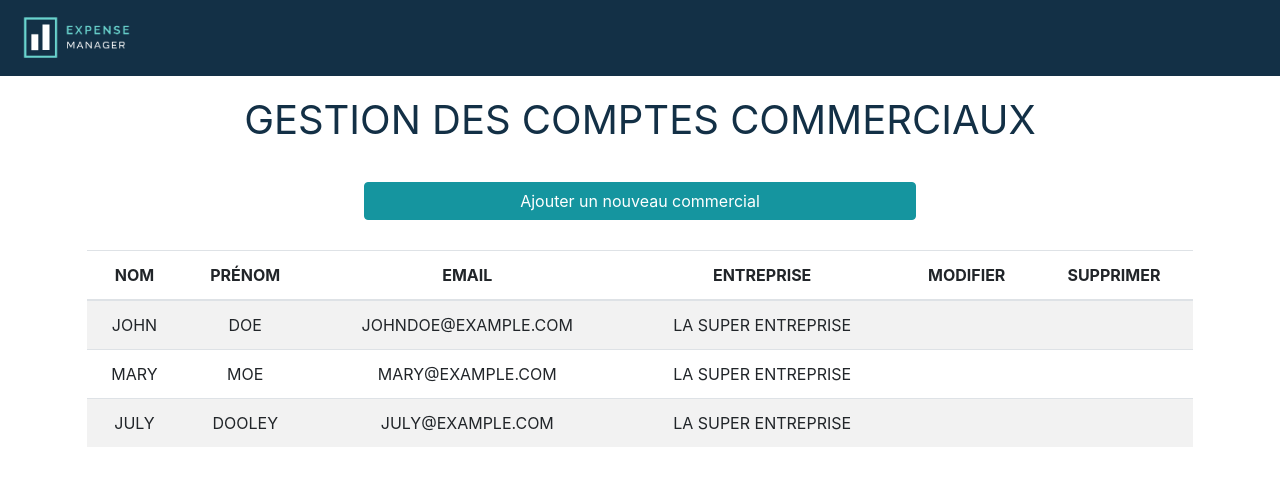
After one commit to Ellydril/ExpenseManager, a PHP site: page /gestion-comptes.html in a window 1280 px wide. The commit adds this page. Shown: the top 486 px of the page. Run offline with PHP 8.4, Linux system fonts and the light colour scheme; some libraries are stand-ins or nearby versions.

Commit message:
MàJ Appli web

```diff
--- /dev/null
+++ b/Site/Desktop/css/account-enterprise.css
@@ -0,0 +1,5 @@
+@import url("style.css");
+
+#login form {
+    width: 550px;
+}
--- /dev/null
+++ b/Site/Desktop/css/gestion-comptes.css
@@ -0,0 +1,57 @@
+@import url("style.css");
+
+body{
+    background: #FFF;
+}
+
+.navbar{
+    background: #133046;
+}
+
+.container-fluid {
+    padding-right: 0px !important;
+    padding-left: 0px !important;
+
+}
+
+h1 {
+    color:#133046 !important;
+}
+
+.mb-3, .my-3 {
+    margin-bottom: 1rem!important;
+    padding: 50px;
+}
+
+.table-responsive{
+    margin-top:50px;
+}
+
+td{
+    text-align: center;
+}
+
+thead{
+    text-align: center;
+}
+
+table{
+    margin-top:20px;
+}
+table a {
+    color:#383C3D;
+    text-decoration: none;
+}
+
+table a:hover {
+    color:#383C3D;
+    text-decoration: none;
+}
+
+.btn{
+    margin:10px;
+}
+
+.row{
+    margin-top: 20px;
+}
--- a/Site/Desktop/css/style.css
+++ b/Site/Desktop/css/style.css
@@ -1,15 +1,23 @@
 @charset "utf-8";
 @import url(http://weloveiconfonts.com/api/?family=fontawesome);
+
+
+/****** Général *****/
+/***********************/
 
 [class*="fontawesome-"]:before {
   font-family: 'FontAwesome', sans-serif;
 }
 
+
+
+/**********/
+
 body {
   -webkit-touch-callout: none;                /* prevent callout to copy image, etc when tap to hold */
   -webkit-text-size-adjust: none;             /* prevent webkit from resizing text to fit */
   -webkit-user-select: none;                  /* prevent copy paste, to allow, change 'none' to 'text' */
-  background:url(../img/expense-manager.png) #133046 no-repeat center top;
+  background:url(../img/expense-manager.png) #133046 no-repeat center;
   background-size: cover;
   /*background-image:linear-gradient(top, #A7A7A7 0%, #E4E4E4 51%);
   background-image:-webkit-linear-gradient(top, #A7A7A7 0%, #E4E4E4 51%);
@@ -30,12 +38,12 @@ body {
   text-transform:uppercase;
   width:100%;
 }
-/* Portrait layout (default) */
+
 .container {
     /*background:url(../img/expense-manager.png) no-repeat center top; /* 170px x 200px */
     position:absolute;             /* position in the center of the screen */
     left:40%;
-    top:30%;
+    top:25%;
     height:50px;                   /* text area height */
     width:100%;                   /* text area width */
     text-align:center;
@@ -63,6 +71,56 @@ h4 {
     text-align:center;
 }
 
+p {
+    line-height: 1.5em;
+}
+
+after { clear: both; }
+
+
+.event {
+    border-radius:4px;
+    -webkit-border-radius:4px;
+    color:#FFFFFF;
+    font-size:12px;
+    margin:0px 30px;
+    padding:2px 0px;
+}
+
+.event.listening {
+    background-color:#333333;
+    display:block;
+}
+
+.event.received {
+    background-color:#4B946A;
+    display:none;
+}
+
+@keyframes fade {
+    from { opacity: 1.0; }
+    50% { opacity: 0.4; }
+    to { opacity: 1.0; }
+}
+
+@-webkit-keyframes fade {
+    from { opacity: 1.0; }
+    50% { opacity: 0.4; }
+    to { opacity: 1.0; }
+}
+
+.blink {
+    animation:fade 3000ms infinite;
+    -webkit-animation:fade 3000ms infinite;
+}
+
+
+
+#logo{
+    padding: 10px 0 0 0 ;
+}
+
+
 /****** Formulaire *****/
 /***********************/
 input {
@@ -74,17 +132,15 @@ input {
   -webkit-appearance: none;
 }
 
-p {
-  line-height: 1.5em;
-}
-
-after { clear: both; }
 
 #login {
-  width: 330px;
+    width: 330px;
+    margin: auto;
+    padding-top: 5%;
 }
 
 #login form {
+
   margin: auto;
   padding: 22px 22px 22px 22px;
   width: 330px;
@@ -142,50 +198,6 @@ after { clear: both; }
 }
 
 
-
-
-.event {
-  border-radius:4px;
-  -webkit-border-radius:4px;
-  color:#FFFFFF;
-  font-size:12px;
-  margin:0px 30px;
-  padding:2px 0px;
-}
-
-.event.listening {
-  background-color:#333333;
-  display:block;
-}
-
-.event.received {
-  background-color:#4B946A;
-  display:none;
-}
-
-@keyframes fade {
-  from { opacity: 1.0; }
-  50% { opacity: 0.4; }
-  to { opacity: 1.0; }
-}
-
-@-webkit-keyframes fade {
-  from { opacity: 1.0; }
-  50% { opacity: 0.4; }
-  to { opacity: 1.0; }
-}
-
-.blink {
-  animation:fade 3000ms infinite;
-  -webkit-animation:fade 3000ms infinite;
-}
-
-
-
-#logo{
-  padding: 10px 0 0 0 ;
-}
-
 #Title_connexion{
   color:#FFF;
 }
@@ -199,13 +211,6 @@ after { clear: both; }
   border-color:#133046 !important;
 }
 
-
-.formulaire{
-  /*margin-left: auto;
-  margin-right: auto;*/
-  max-width: 600px;
-}
-
 label#label_checkbox{
   color:#FFF;
 }
@@ -213,8 +218,8 @@ label#label_checkbox{
 .form-signin {
   width: 100%;
   max-width: 330px;
-  /*padding: 15px;*/
-  margin: auto;
+  padding: auto;
+  margin-top:10px;
 }
 
 .form-signin input{
--- /dev/null
+++ b/Site/Desktop/gestion-comptes.html
@@ -0,0 +1,81 @@
+<!DOCTYPE html>
+<html lang="fr" >
+
+<head>
+    <meta charset="utf-8">
+    <title>Expense Manager</title>
+    <link rel="stylesheet" href="css/gestion-comptes.css">
+    <link rel="stylesheet" href="https://fonts.googleapis.com/css?family=Open+Sans:400,700">
+    <link rel="stylesheet" type="text/css" href="css/bootstrap.min.css">
+    <link rel="stylesheet" type="text/css" href="css/bootstrap.css">
+    <link rel="stylesheet" href="https://stackpath.bootstrapcdn.com/bootstrap/4.1.3/css/bootstrap.min.css" integrity="sha384-MCw98/SFnGE8fJT3GXwEOngsV7Zt27NXFoaoApmYm81iuXoPkFOJwJ8ERdknLPMO" crossorigin="anonymous">
+    <link rel="icon" type="image/png" sizes="32x32" href="img/favicon-32x32.png">
+
+
+</head>
+
+<body>
+
+<div class="container-fluid">
+    <nav class="navbar">
+        <a class="navbar-brand" href="#">
+            <img src="img/logo.png" width="auto"  height="50" alt="">
+        </a>
+    </nav>
+    <div class="row justify-content-center">
+        <h1 class="col-12 font-weight-normal">Gestion des comptes commerciaux</h1>
+        <div class="row justify-content-center">
+            <button class="btn btn-mb  col-6 btn-primary btn-block" type="submit">Ajouter un nouveau commercial</button>
+
+
+            <table class="table table-striped">
+                <thead>
+                <tr>
+                    <th>Nom</th>
+                    <th>Prénom</th>
+                    <th>Email</th>
+                    <th>Entreprise</th>
+                    <th>Modifier</th>
+                    <th>Supprimer</th>
+                </tr>
+                </thead>
+                <tbody>
+                <tr>
+                    <td>John</td>
+                    <td>Doe</td>
+                    <td>johndoe@example.com</td>
+                    <td>La Super Entreprise</td>
+                    <td><a href="#"><span class="fontawesome-edit"></span></a></td>
+                    <td><a href="#"><span class="fontawesome-trash"></span></a></td>
+                </tr>
+                <tr>
+                    <td>Mary</td>
+                    <td>Moe</td>
+                    <td>mary@example.com</td>
+                    <td>La Super Entreprise</td>
+                    <td><a href="#"><span class="fontawesome-edit"></span></a></td>
+                    <td><a href="#"><span class="fontawesome-trash"></span></a></td>
+                </tr>
+                <tr>
+                    <td>July</td>
+                    <td>Dooley</td>
+                    <td>july@example.com</td>
+                    <td>La Super Entreprise</td>
+                    <td><a href="#"><span class="fontawesome-edit"></span></a></td>
+                    <td><a href="#"><span class="fontawesome-trash"></span></a></td>
+                </tr>
+                </tbody>
+            </table>
+            </div>
+        </div>
+
+    </div>
+</div>
+
+
+<script src="https://code.jquery.com/jquery-3.3.1.slim.min.js" integrity="sha384-q8i/X+965DzO0rT7abK41JStQIAqVgRVzpbzo5smXKp4YfRvH+8abtTE1Pi6jizo" crossorigin="anonymous"></script>
+<script src="https://cdnjs.cloudflare.com/ajax/libs/popper.js/1.14.3/umd/popper.min.js" integrity="sha384-ZMP7rVo3mIykV+2+9J3UJ46jBk0WLaUAdn689aCwoqbBJiSnjAK/l8WvCWPIPm49" crossorigin="anonymous"></script>
+<script src="https://stackpath.bootstrapcdn.com/bootstrap/4.1.3/js/bootstrap.min.js" integrity="sha384-ChfqqxuZUCnJSK3+MXmPNIyE6ZbWh2IMqE241rYiqJxyMiZ6OW/JmZQ5stwEULTy" crossorigin="anonymous"></script>
+</body>
+
+</html>
--- a/Site/Desktop/index.html
+++ b/Site/Desktop/index.html
@@ -16,8 +16,9 @@
 
 <body>
 
-<div class="container">
-    <div id="login">
+<div class="container-fluid">
+    <div class="row">
+        <div id="login" class="col-6">
             <form name='form-login'>
                 <img class="mb-4" src="img/logo.png" alt="" width="260" height="auto">
 
@@ -43,6 +44,7 @@
             </form>
         </div>
     </div>
+</div>
 
 
 <script src="https://code.jquery.com/jquery-3.3.1.slim.min.js" integrity="sha384-q8i/X+965DzO0rT7abK41JStQIAqVgRVzpbzo5smXKp4YfRvH+8abtTE1Pi6jizo" crossorigin="anonymous"></script>
```
Also changed, not shown: Site/Desktop/account-enterprise.html (added, +100 -0 lines). Lines whose indentation alone changed are shown as unchanged.
